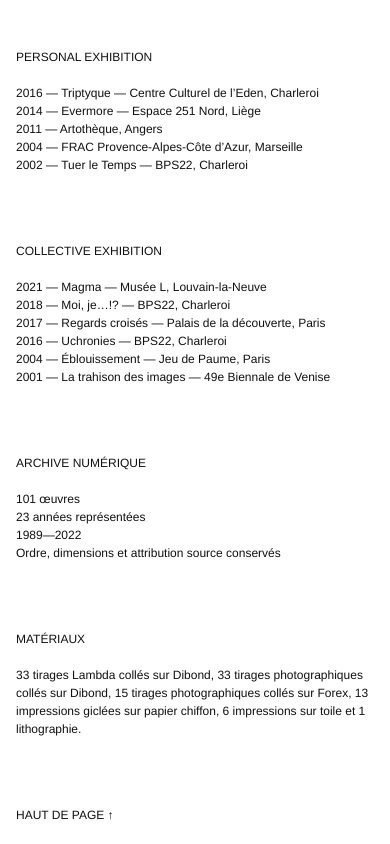
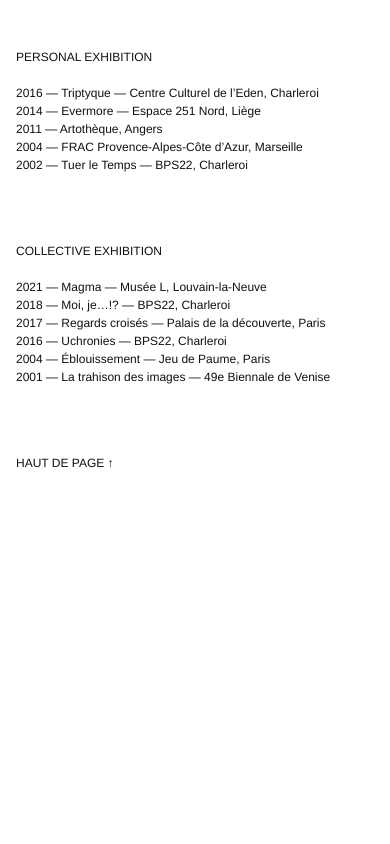
Before and after one commit to orsoneveraert/patrick-everaert, a Next.js app: page / in a window 390 px wide. Shown: the part 7287-8131 px from the top of the page. After the commit the page ends 7779 px from the top, so only its background shows below. Built offline with nearby package versions, Linux system fonts and the light colour scheme.

Commit message:
Remove auxiliary footer blocks

```diff
--- a/app/globals.css
+++ b/app/globals.css
@@ -315,8 +315,7 @@
 }
 
 .footer-personal-exhibition,
-.footer-collective-exhibition,
-.footer-archive {
+.footer-collective-exhibition {
   min-height: 353px;
 }
 
@@ -347,11 +346,6 @@
 
 .footer-block a {
   border-bottom: 1px solid currentColor;
-}
-
-.footer-materials {
-  grid-column: 1;
-  min-height: 374px;
 }
 
 .to-top {
@@ -718,8 +712,7 @@
   .footer-contact,
   .footer-books,
   .footer-personal-exhibition,
-  .footer-collective-exhibition,
-  .footer-archive {
+  .footer-collective-exhibition {
     min-height: 0;
   }
 
@@ -733,11 +726,6 @@
     line-height: 18px;
   }
 
-  .footer-materials {
-    min-height: 0;
-  }
-
-  .footer-materials,
   .to-top {
     grid-column: 1;
   }
--- a/app/museum-gallery.tsx
+++ b/app/museum-gallery.tsx
@@ -29,8 +29,6 @@
     books: "Books",
     personalExhibition: "Personal exhibition",
     collectiveExhibition: "Collective exhibition",
-    digitalArchive: "Archive numérique",
-    materials: "Matériaux",
     bookLines: [
       "2015 — Trous noirs, trous blancs — Monographie, BPS22",
       "2015 — Tuer le Temps — Catalogue d’exposition, BPS22",
@@ -50,14 +48,6 @@
       "2004 — Éblouissement — Jeu de Paume, Paris",
       "2001 — La trahison des images — 49e Biennale de Venise",
     ],
-    archiveLines: [
-      "101 œuvres",
-      "23 années représentées",
-      "1989—2022",
-      "Ordre, dimensions et attribution source conservés",
-    ],
-    materialsText:
-      "33 tirages Lambda collés sur Dibond, 33 tirages photographiques collés sur Dibond, 15 tirages photographiques collés sur Forex, 13 impressions giclées sur papier chiffon, 6 impressions sur toile et 1 lithographie.",
   },
   en: {
     work: "Work",
@@ -80,8 +70,6 @@
     books: "Books",
     personalExhibition: "Personal exhibition",
     collectiveExhibition: "Collective exhibition",
-    digitalArchive: "Digital archive",
-    materials: "Materials",
     bookLines: [
       "2015 — Trous noirs, trous blancs — Monograph, BPS22",
       "2015 — Tuer le Temps — Exhibition catalogue, BPS22",
@@ -101,14 +89,6 @@
       "2004 — Éblouissement — Jeu de Paume, Paris",
       "2001 — La trahison des images — 49th Venice Biennale",
     ],
-    archiveLines: [
-      "101 works",
-      "23 years represented",
-      "1989—2022",
-      "Source order, dimensions and attribution preserved",
-    ],
-    materialsText:
-      "33 Lambda prints mounted on Dibond, 33 photographic prints mounted on Dibond, 15 photographic prints mounted on Forex, 13 giclée prints on rag paper, 6 prints on canvas and 1 lithograph.",
   },
 } as const;
 
@@ -378,16 +358,6 @@
           <p key={line}>{line}</p>
         ))}
       </section>
-      <section className="footer-block footer-archive">
-        <h2>{text.digitalArchive}</h2>
-        {text.archiveLines.map((line) => (
-          <p key={line}>{line}</p>
-        ))}
-      </section>
-      <section className="footer-block footer-materials">
-        <h2>{text.materials}</h2>
-        <p>{text.materialsText}</p>
-      </section>
       <a className="to-top" href="#top">
         {text.toTop} <span aria-hidden="true">↑</span>
       </a>
```
Also changed, not shown: 1 other file (tests, documents, lock files or other folders).
